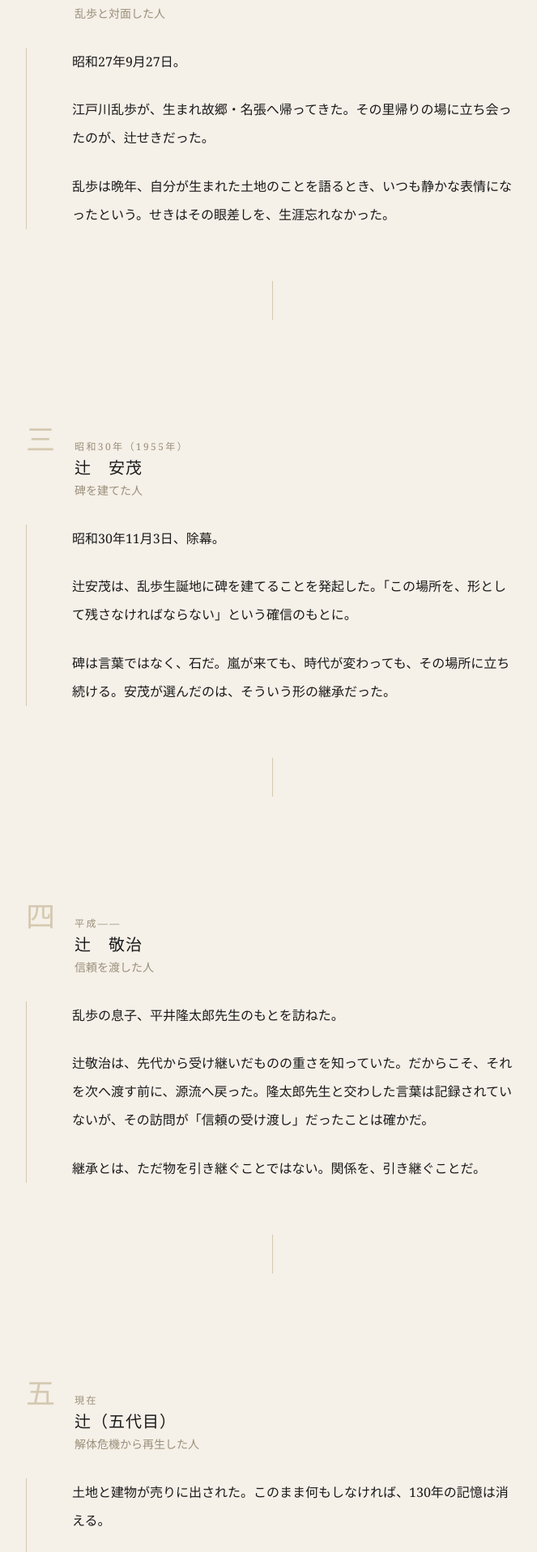
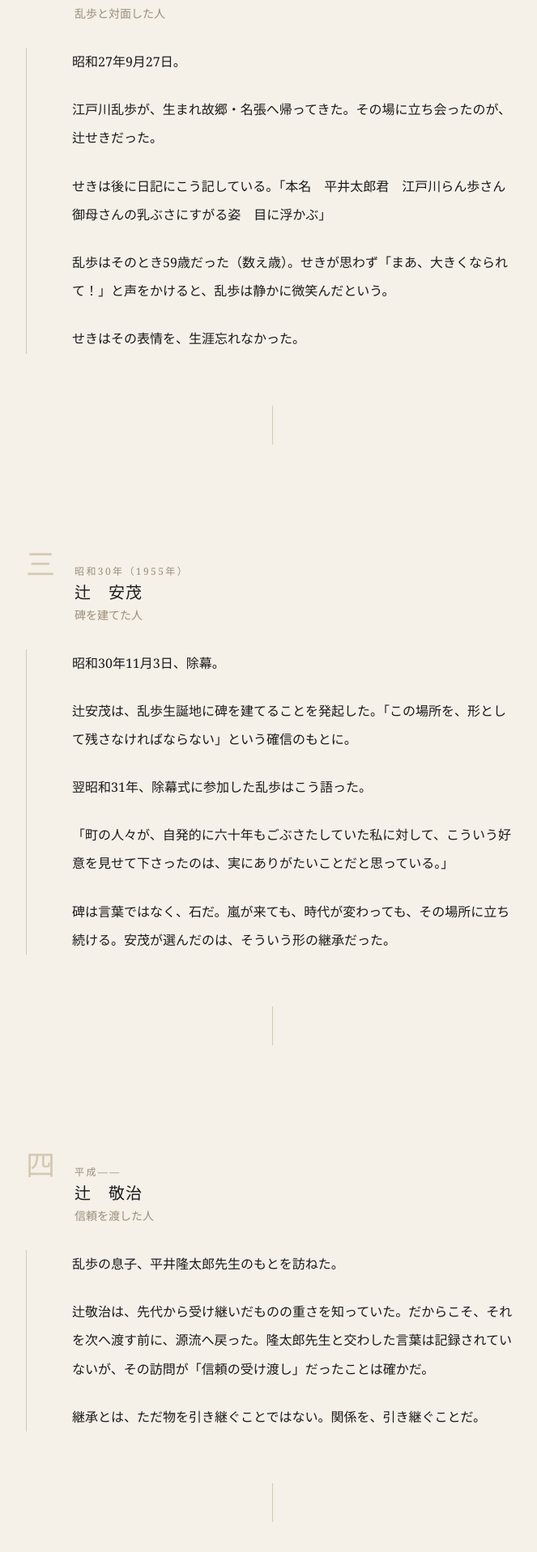
Before and after one commit to RampotoNabari/ranpo-museum, a Next.js app: page /story in a window 1280 px wide. Shown: the part 1183-3100 px from the top of the page at 81% size, without its empty margins (304-967 px from the left). Built offline with nearby package versions, Linux system fonts and the light colour scheme.

Commit message:
物語ページ内容を充実

```diff
--- a/app/story/page.tsx
+++ b/app/story/page.tsx
@@ -11,14 +11,14 @@ const generations = [
     year: "昭和27年（1952年）",
     name: "辻　せき",
     role: "乱歩と対面した人",
-    story: `昭和27年9月27日。\n\n江戸川乱歩が、生まれ故郷・名張へ帰ってきた。その里帰りの場に立ち会ったのが、辻せきだった。\n\n乱歩は晩年、自分が生まれた土地のことを語るとき、いつも静かな表情になったという。せきはその眼差しを、生涯忘れなかった。`,
+    story: `昭和27年9月27日。\n\n江戸川乱歩が、生まれ故郷・名張へ帰ってきた。その場に立ち会ったのが、辻せきだった。\n\nせきは後に日記にこう記している。「本名　平井太郎君　江戸川らん歩さん　御母さんの乳ぶさにすがる姿　目に浮かぶ」\n\n乱歩はそのとき59歳だった（数え歳）。せきが思わず「まあ、大きくなられて！」と声をかけると、乱歩は静かに微笑んだという。\n\nせきはその表情を、生涯忘れなかった。`,
   },
   {
     number: "三",
     year: "昭和30年（1955年）",
     name: "辻　安茂",
     role: "碑を建てた人",
-    story: `昭和30年11月3日、除幕。\n\n辻安茂は、乱歩生誕地に碑を建てることを発起した。「この場所を、形として残さなければならない」という確信のもとに。\n\n碑は言葉ではなく、石だ。嵐が来ても、時代が変わっても、その場所に立ち続ける。安茂が選んだのは、そういう形の継承だった。`,
+    story: `昭和30年11月3日、除幕。\n\n辻安茂は、乱歩生誕地に碑を建てることを発起した。「この場所を、形として残さなければならない」という確信のもとに。\n\n翌昭和31年、除幕式に参加した乱歩はこう語った。\n\n「町の人々が、自発的に六十年もごぶさたしていた私に対して、こういう好意を見せて下さったのは、実にありがたいことだと思っている。」\n\n碑は言葉ではなく、石だ。嵐が来ても、時代が変わっても、その場所に立ち続ける。安茂が選んだのは、そういう形の継承だった。`,
   },
   {
     number: "四",
@@ -30,7 +30,7 @@ const generations = [
   {
     number: "五",
     year: "現在",
-    name: "辻（五代目）",
+    name: "辻　孝信",
     role: "解体危機から再生した人",
     story: `土地と建物が売りに出された。このまま何もしなければ、130年の記憶は消える。\n\n辻は買い取ることを決めた。\n\n簡単な決断ではなかった。それでも「ここで終わらせるわけにはいかない」という思いが、すべてに勝った。\n\n解体の危機を乗り越え、ミュージアムとして再生したこの場所に、今あなたは立っている。`,
   },
```
